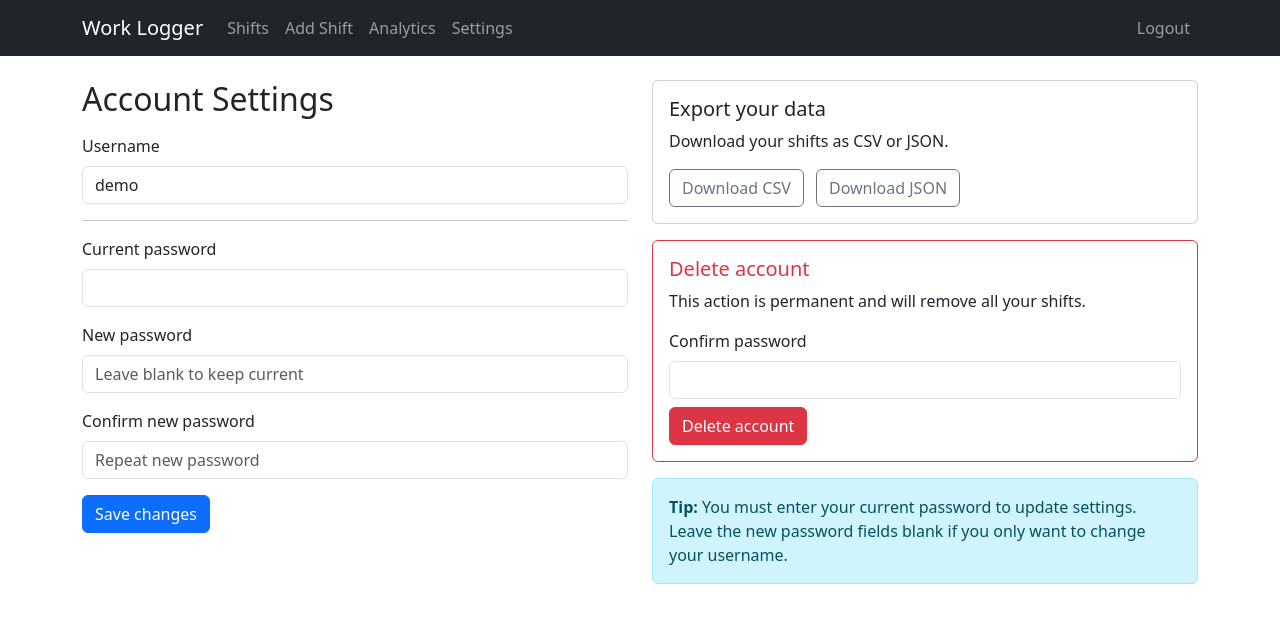
After one commit to Ron12Rom1/WorkLoggerSite, a Flask app: page /settings in a window 1280 px wide. The commit adds this page. Shown: the top 623 px of the page. Run offline with Flask 3, Linux system fonts and the light colour scheme; a user stored in the database is signed in.

Commit message:
Add settings management, data export, and account deletion features
- Implemented a settings page for users to update their username and password.
- Added functionality to export user shifts in CSV and JSON formats.
- Introduced an account deletion feature that removes user data upon confirmation.
- Updated navigation to include a link to the settings page.
- Created a new settings template for user interactions.

```diff
--- a/app.py
+++ b/app.py
@@ -1,4 +1,4 @@
-from flask import Flask, render_template, request, redirect, url_for, flash
+from flask import Flask, render_template, request, redirect, url_for, flash, jsonify, make_response
 from flask_sqlalchemy import SQLAlchemy
 from sqlalchemy import func
 import datetime as dt
@@ -296,6 +296,121 @@ def analytics():
     )
 
 
+# Settings
+@app.route('/settings', methods=['GET', 'POST'])
+@login_required
+def settings():
+    if request.method == 'POST':
+        try:
+            new_username = (request.form.get('username') or '').strip()
+            current_password = request.form.get('current_password') or ''
+            new_password = request.form.get('new_password') or ''
+            confirm_password = request.form.get('confirm_password') or ''
+
+            if not current_password:
+                raise ValueError('Current password is required')
+            if not current_user.check_password(current_password):
+                raise ValueError('Current password is incorrect')
+
+            if new_username:
+                existing = User.query.filter(User.username == new_username, User.id != current_user.id).first()
+                if existing:
+                    raise ValueError('Username already taken')
+                current_user.username = new_username
+
+            if new_password or confirm_password:
+                if new_password != confirm_password:
+                    raise ValueError('New passwords do not match')
+                if len(new_password) < 4:
+                    raise ValueError('New password must be at least 4 characters')
+                current_user.set_password(new_password)
+
+            db.session.commit()
+            flash('Settings updated.', 'success')
+            return redirect(url_for('settings'))
+        except Exception as exc:
+            db.session.rollback()
+            flash(str(exc), 'danger')
+    return render_template('settings.html')
+
+
+@app.route('/export')
+@login_required
+def export_data():
+    fmt = (request.args.get('format') or 'csv').lower()
+    user_shifts = Shift.query.filter(Shift.user_id == current_user.id).order_by(Shift.date.asc(), Shift.id.asc()).all()
+
+    if fmt == 'json':
+        data = [
+            {
+                'id': s.id,
+                'date': s.date.isoformat() if s.date else None,
+                'position': s.position,
+                'hours': s.hours,
+                'hourly_rate': s.hourly_rate,
+                'tips': s.tips,
+                'notes': s.notes,
+                'wages': s.wages,
+                'total_pay': s.total_pay,
+                'start_dt': s.start_dt.isoformat() if s.start_dt else None,
+                'end_dt': s.end_dt.isoformat() if s.end_dt else None,
+            }
+            for s in user_shifts
+        ]
+        response = make_response(jsonify(data))
+        response.headers['Content-Disposition'] = 'attachment; filename=shifts.json'
+        return response
+
+    # default CSV
+    import csv
+    import io
+    output = io.StringIO()
+    writer = csv.writer(output)
+    writer.writerow(['id','date','position','hours','hourly_rate','tips','notes','wages','total_pay','start_dt','end_dt'])
+    for s in user_shifts:
+        writer.writerow([
+            s.id,
+            s.date.isoformat() if s.date else '',
+            s.position,
+            s.hours,
+            s.hourly_rate,
+            s.tips,
+            (s.notes or '').replace('\n',' ').strip(),
+            s.wages,
+            s.total_pay,
+            s.start_dt.isoformat() if s.start_dt else '',
+            s.end_dt.isoformat() if s.end_dt else '',
+        ])
+    response = make_response(output.getvalue())
+    response.headers['Content-Type'] = 'text/csv'
+    response.headers['Content-Disposition'] = 'attachment; filename=shifts.csv'
+    return response
+
+
+@app.route('/delete_account', methods=['POST'])
+@login_required
+def delete_account():
+    try:
+        password = request.form.get('confirm_password') or ''
+        if not password:
+            raise ValueError('Password confirmation is required')
+        if not current_user.check_password(password):
+            raise ValueError('Password is incorrect')
+
+        # delete user-owned shifts first due to FK relationship
+        Shift.query.filter(Shift.user_id == current_user.id).delete()
+        # delete the user
+        user = db.session.get(User, current_user.id)
+        db.session.delete(user)
+        db.session.commit()
+        flash('Your account and data have been deleted.', 'info')
+        return redirect(url_for('register'))
+    except Exception as exc:
+        db.session.rollback()
+        flash(str(exc), 'danger')
+        return redirect(url_for('settings'))
+
+
 # Authentication routes
 @app.route('/register', methods=['GET', 'POST'])
 def register():
--- a/templates/base.html
+++ b/templates/base.html
@@ -21,6 +21,7 @@
               <li class="nav-item"><a class="nav-link" href="{{ url_for('index') }}">Shifts</a></li>
               <li class="nav-item"><a class="nav-link" href="{{ url_for('add_shift') }}">Add Shift</a></li>
               <li class="nav-item"><a class="nav-link" href="{{ url_for('analytics') }}">Analytics</a></li>
+              <li class="nav-item"><a class="nav-link" href="{{ url_for('settings') }}">Settings</a></li>
             {% endif %}
           </ul>
           <ul class="navbar-nav mb-2 mb-lg-0">
--- /dev/null
+++ b/templates/settings.html
@@ -0,0 +1,55 @@
+{% extends 'base.html' %}
+{% block content %}
+<div class="row">
+  <div class="col-12 col-md-8 col-lg-6">
+    <h2 class="mb-3">Account Settings</h2>
+    <form method="post">
+      <div class="mb-3">
+        <label for="username" class="form-label">Username</label>
+        <input type="text" class="form-control" id="username" name="username" placeholder="Leave unchanged to keep current" value="{{ current_user.username }}">
+      </div>
+      <hr>
+      <div class="mb-3">
+        <label for="current_password" class="form-label">Current password</label>
+        <input type="password" class="form-control" id="current_password" name="current_password" required>
+      </div>
+      <div class="mb-3">
+        <label for="new_password" class="form-label">New password</label>
+        <input type="password" class="form-control" id="new_password" name="new_password" placeholder="Leave blank to keep current">
+      </div>
+      <div class="mb-3">
+        <label for="confirm_password" class="form-label">Confirm new password</label>
+        <input type="password" class="form-control" id="confirm_password" name="confirm_password" placeholder="Repeat new password">
+      </div>
+      <button type="submit" class="btn btn-primary">Save changes</button>
+    </form>
+  </div>
+  <div class="col-12 col-md-4 col-lg-6 mt-4 mt-md-0">
+    <div class="card mb-3">
+      <div class="card-body">
+        <h5 class="card-title">Export your data</h5>
+        <p class="card-text">Download your shifts as CSV or JSON.</p>
+        <a class="btn btn-outline-secondary me-2" href="{{ url_for('export_data', format='csv') }}">Download CSV</a>
+        <a class="btn btn-outline-secondary" href="{{ url_for('export_data', format='json') }}">Download JSON</a>
+      </div>
+    </div>
+    <div class="card border-danger">
+      <div class="card-body">
+        <h5 class="card-title text-danger">Delete account</h5>
+        <p class="card-text">This action is permanent and will remove all your shifts.</p>
+        <form method="post" action="{{ url_for('delete_account') }}" onsubmit="return confirm('Permanently delete your account and all data?');">
+          <div class="mb-2">
+            <label for="confirm_password" class="form-label">Confirm password</label>
+            <input type="password" class="form-control" id="confirm_password" name="confirm_password" required>
+          </div>
+          <button type="submit" class="btn btn-danger">Delete account</button>
+        </form>
+      </div>
+    </div>
+    <div class="alert alert-info mt-3">
+      <strong>Tip:</strong> You must enter your current password to update settings. Leave the new password fields blank if you only want to change your username.
+    </div>
+  </div>
+
+</div>
+{% endblock %}
```
